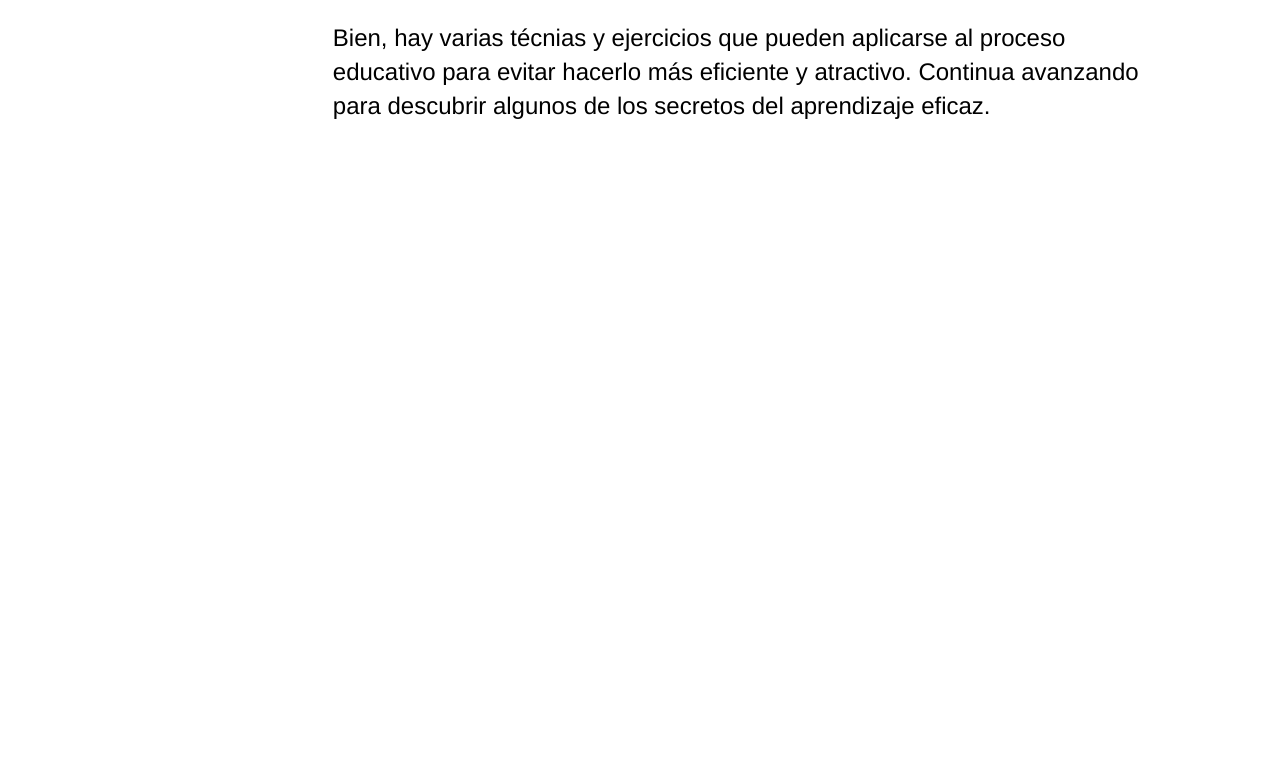
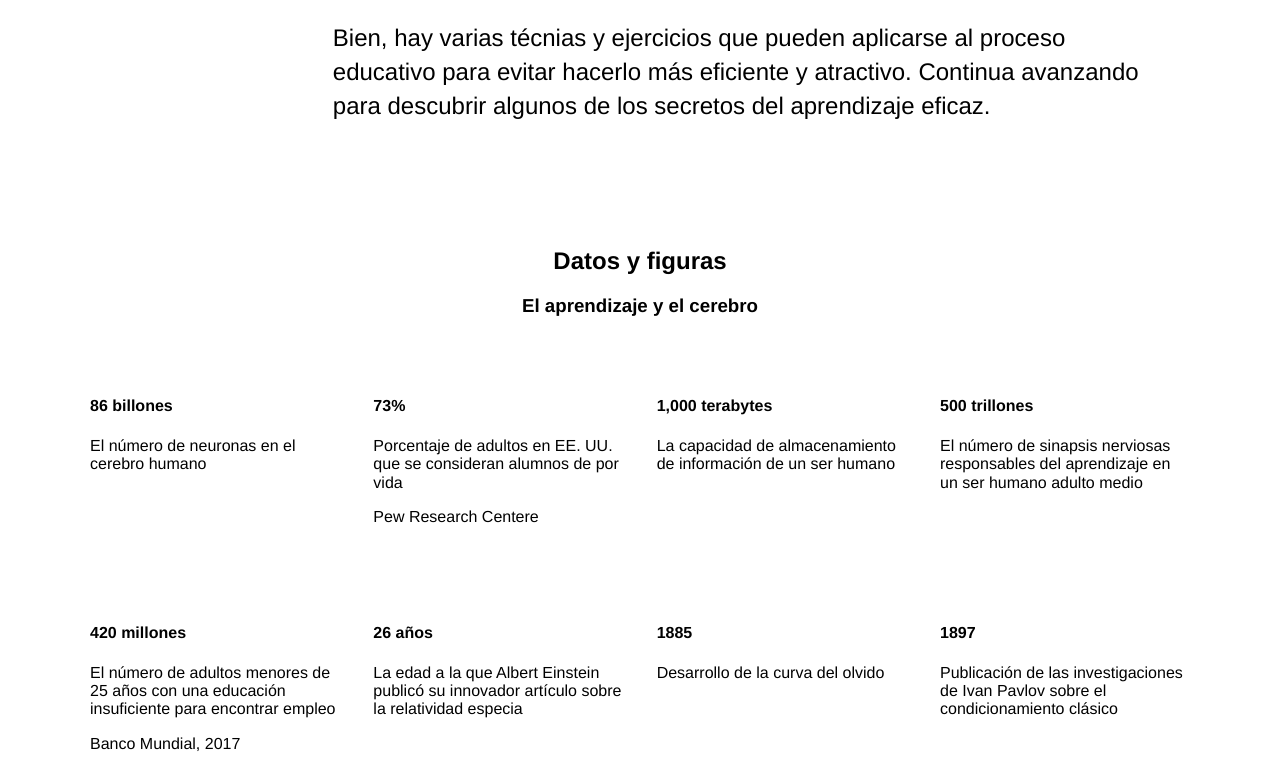
Before and after one commit to Isuris727/Aprender-a-aprender, a plain HTML site: page index.html in a window 1280 px wide. Shown: the part 1281-2050 px from the top of the page. Before the commit the page ends 1528 px from the top, so only its background shows below. Drawn offline with Linux system fonts and the light colour scheme.

Commit message:
change main image size and add digit section

```diff
--- a/index.html
+++ b/index.html
@@ -7,7 +7,7 @@
     <link rel="stylesheet" href="./styles/style.css" />
     <link rel="stylesheet" href="./styles/normalize.css" />
     <link rel="icon shortcut" href="./images/favicon.ico" />
-    <!-- <meta name="author" content="Isuris"> -->
+    <meta name="author" content="Isuris" />
   </head>
   <body>
     <div class="page">
@@ -68,7 +68,63 @@
         </section>
 
         <section class="digits"></section>
-
+        <h2 class="section-title">Datos y figuras</h2>
+        <h3 class="section-subtitle">El aprendizaje y el cerebro</h3>
+        <div class="table digits__table">
+          <div class="table__cell">
+            <h4 class="table__heading">86 billones</h4>
+            <p class="table__text">
+              El número de neuronas en el cerebro humano
+            </p>
+          </div>
+          <div class="table__cell">
+            <h4 class="table__heading">73%</h4>
+            <p class="table__text">
+              Porcentaje de adultos en EE. UU. que se consideran alumnos de por
+              vida
+            </p>
+            <p class="table__text">Pew Research Centerе</p>
+          </div>
+          <div class="table__cell">
+            <h4 class="table__heading">1,000 terabytes</h4>
+            <p class="table__text">
+              La capacidad de almacenamiento de información de un ser humano
+            </p>
+          </div>
+          <div class="table__cell">
+            <h4 class="table__heading">500 trillones</h4>
+            <p class="table__text">
+              El número de sinapsis nerviosas responsables del aprendizaje en un
+              ser humano adulto medio
+            </p>
+          </div>
+          <div class="table__cell">
+            <h4 class="table__heading">420 millones</h4>
+            <p class="table__text">
+              El número de adultos menores de 25 años con una educación
+              insuficiente para encontrar empleo
+            </p>
+            <p class="table__text">Banco Mundial, 2017</p>
+          </div>
+          <div class="table__cell">
+            <h4 class="table__heading">26 años</h4>
+            <p class="table__text">
+              La edad a la que Albert Einstein publicó su innovador artículo
+              sobre la relatividad especia
+            </p>
+          </div>
+          <div class="table__cell">
+            <h4 class="table__heading">1885</h4>
+            <p class="table__text">Desarrollo de la curva del olvido</p>
+          </div>
+          <div class="table__cell">
+            <h4 class="table__heading">1897</h4>
+            <p class="table__text">
+              Publicación de las investigaciones de Ivan Pavlov sobre el
+              condicionamiento clásico
+            </p>
+          </div>
+        </div>
         <section class="feynman"></section>
 
         <section class="kaufman"></section>
--- a/styles/style.css
+++ b/styles/style.css
@@ -55,8 +55,8 @@
 }
 
 .header__main-ilustration {
-  height: 756px;
-  width: 608px;
+  max-height: 756px;
+  max-width: 608px;
   position: absolute;
   right: 0;
   bottom: 0;
@@ -64,8 +64,10 @@
 }
 
 .header__square-pic {
-  height: 568px;
-  width: 568px;
+  width: 39.5%;
+  height: 75.14%;
+  max-width: 568px;
+  max-height: 568px;
   position: absolute;
   right: 0;
   top: 64px;
@@ -76,6 +78,7 @@
   margin: 100px auto;
 }
 
+/* ------- two columns  ------- */
 .two-columns {
   display: flex;
   justify-content: space-between;
@@ -105,6 +108,40 @@
   margin: 0;
 }
 
+/* ------- Title and subtitle ------- */
+
+.section-title {
+  width: 60%;
+  margin: 100px auto 20px;
+  text-align: center;
+}
+.section-subtitle {
+  width: 60%;
+  margin: 0 auto 60px;
+  text-align: center;
+}
+
+/* ------- table ------- */
+
+.digits__table {
+  margin: 0 auto;
+}
+
+.table {
+  display: flex;
+  width: 1100px;
+  flex-wrap: wrap;
+  justify-content: space-between;
+  row-gap: 60px;
+}
+.table__cell {
+  width: 250px;
+}
+/* .table__heading {
+}
+.table__text {
+} */
+
 /* incluidos aquellos con modificadores clave-valor */
 .table__cell_theme_dark {
   width: 200px;
```
Also changed, not shown: 1 other file.
